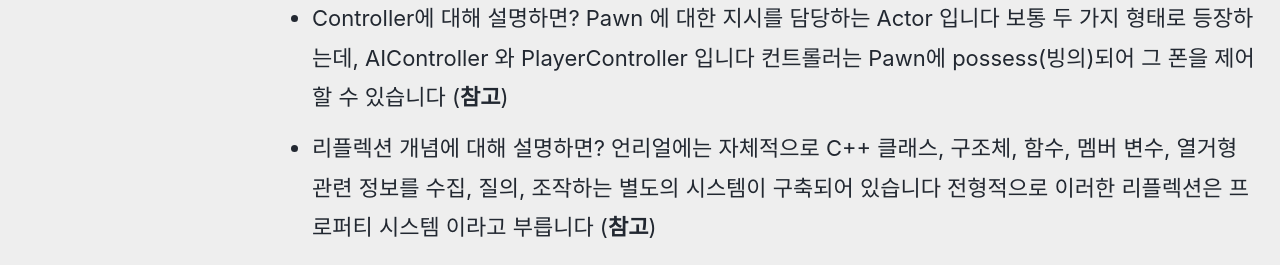
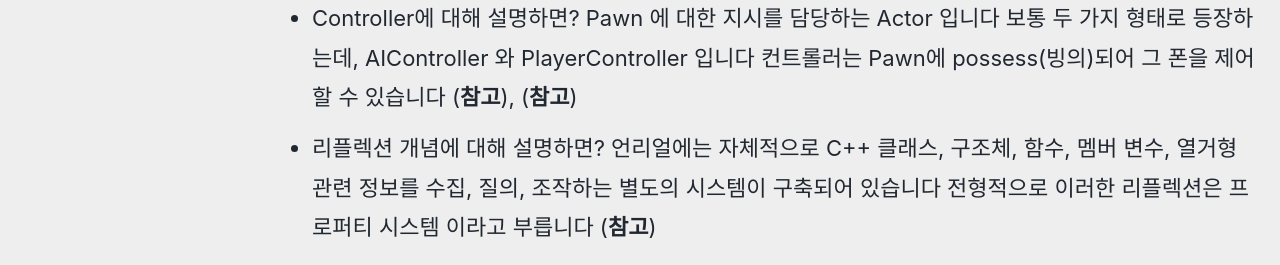
Before and after one commit to devMyeong/devMyeong.github.io, a Jekyll site: the page built from _posts/cs/2022-09-05-블로그-면접준비.md, in a window 1280 px wide and 900 px high, scrolled down 32355 px. Shown: the part 176-441 px from the top of the window. Built offline with Jekyll 4.4.1, drawn with Linux system fonts in a browser that asks for light colours; cached includes are drawn as plain includes; nearby versions of some CDN libraries; some web fonts are replaced; comment, search, counter and statistics services are not loaded.

Commit message:
Chore : 수정

```diff
--- a/_posts/cs/2022-09-05-블로그-면접준비.md
+++ b/_posts/cs/2022-09-05-블로그-면접준비.md
@@ -291,7 +291,7 @@ last_modified_at: 2022-10-30
 - Actor에 대해 설명하면? 레벨에 배치할 수 있는 오브젝트를 말한다 이동, 회전, 스케일과 같은 3D 트랜스폼을 지원한다 ([**참고**](https://chanheess.tistory.com/206))
 - Pawn에 대해 설명하면? Pawn은 플레이어 컨트롤러에게 조정당하는 Actor이다 ([**참고**](https://m.blog.naver.com/PostView.naver?isHttpsRedirect=true&blogId=tmddls90&logNo=221950517033))
 - Character에 대해 설명하면? 인간형 Pawn으로 character movement component를 가지고 있다 이를 통해 기본적인 인간형 동작을 할 수 있다 ([**참고**](https://chanheess.tistory.com/206))
-- Controller에 대해 설명하면? Pawn 에 대한 지시를 담당하는 Actor 입니다 보통 두 가지 형태로 등장하는데, AIController 와 PlayerController 입니다 컨트롤러는 Pawn에 possess(빙의)되어 그 폰을 제어할 수 있습니다 ([**참고**](https://chanheess.tistory.com/206))
+- Controller에 대해 설명하면? Pawn 에 대한 지시를 담당하는 Actor 입니다 보통 두 가지 형태로 등장하는데, AIController 와 PlayerController 입니다 컨트롤러는 Pawn에 possess(빙의)되어 그 폰을 제어할 수 있습니다 ([**참고**](https://chanheess.tistory.com/206)), ([**참고**](https://docs.unrealengine.com/4.27/ko/InteractiveExperiences/Framework/Controller/))
 - 리플렉션 개념에 대해 설명하면? 언리얼에는 자체적으로 C++ 클래스, 구조체, 함수, 멤버 변수, 열거형 관련 정보를 수집, 질의, 조작하는 별도의 시스템이 구축되어 있습니다 전형적으로 이러한 리플렉션은 프로퍼티 시스템 이라고 부릅니다 ([**참고**](https://www.unrealengine.com/ko/blog/unreal-property-system-reflection))
 - 언리얼엔진의 리플렉션 시스템 동작 원리에 대해 설명하면? UBT(Unreal Build Tool)이 리플렉션 키워드를 탐색한뒤, UHT(Unreal Header Tool)이 해당 .cpp를 파싱합니다 그런 다음 리플렉션 데이터 정보가 수집되고 수집된 정보는 별개의 C++ 코드(generated.h / .cpp)로 저장됩니다 이후 빌드 시 기존 코드에 생성된 C++ 코드(generated.h)를 추가해 컴파일 합니다 ([**참고**](https://hyo-ue4study.tistory.com/182))
 - 델리게이트란 무엇인가? 함수를 바인딩하는 형태로 등록시켜 CallBack함수와 같이 활용 할 수 있는 기능입니다 ([**참고**](https://darkcatgame.tistory.com/66))
```
